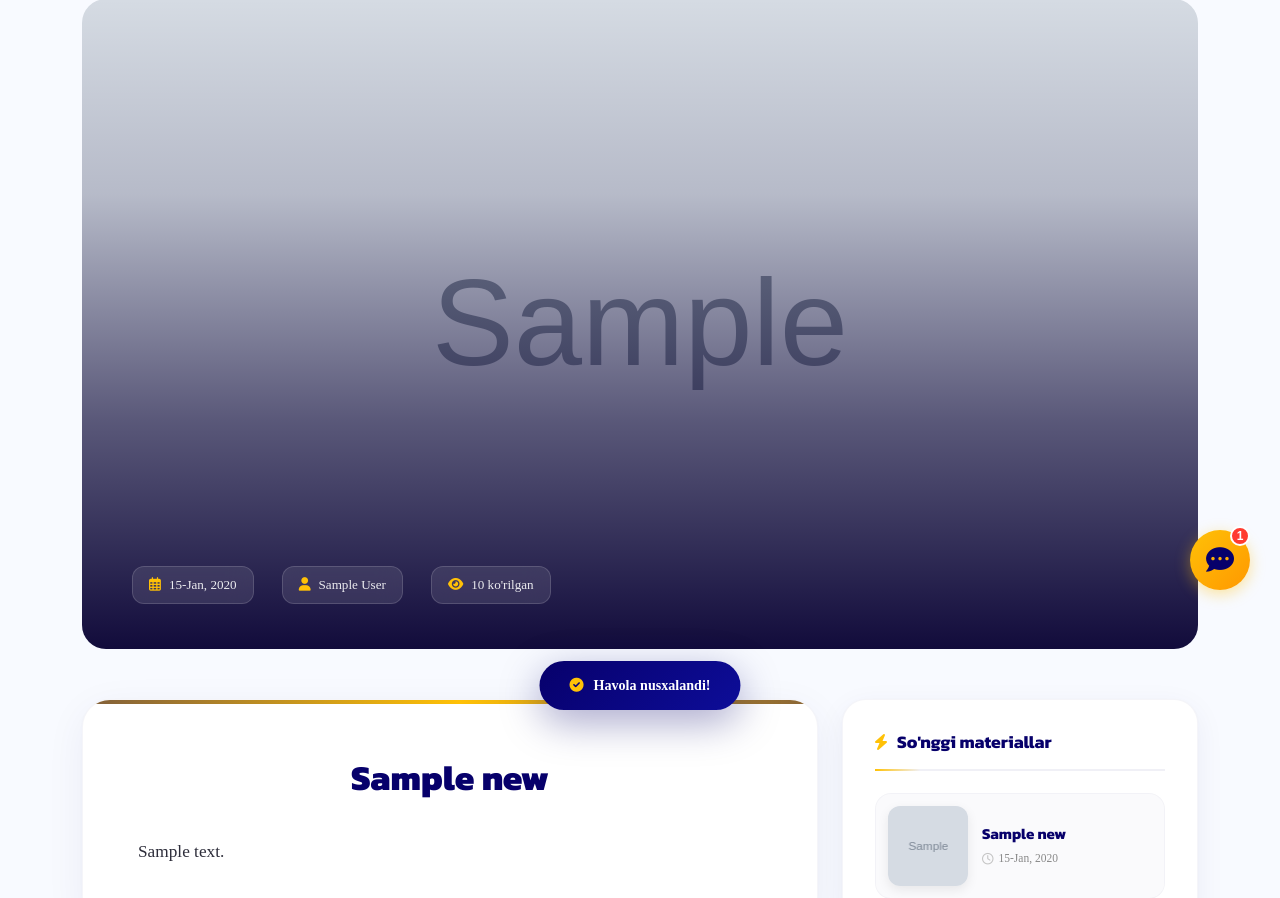
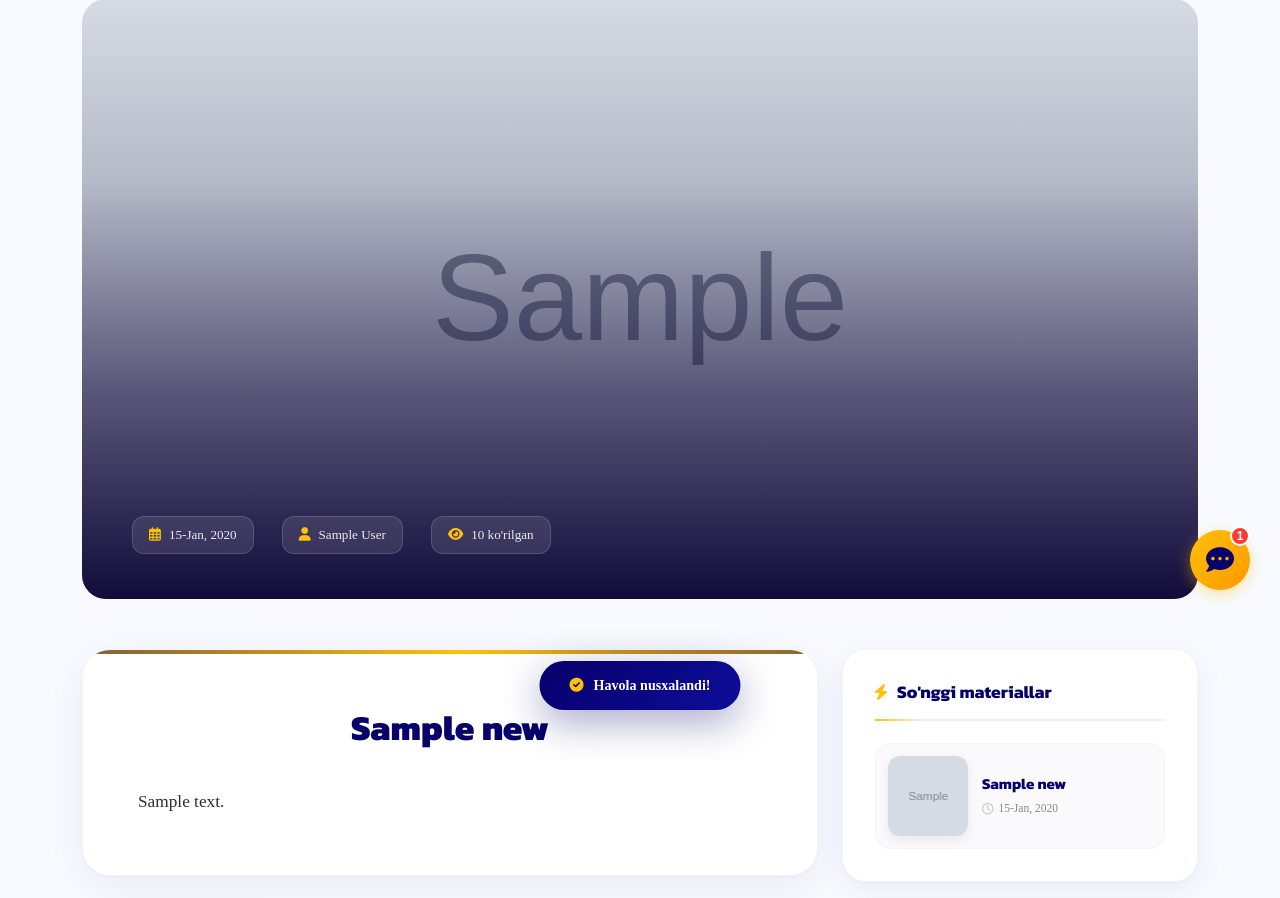
Before and after one commit to J-B-Sulaymonov/Diplomat_site, a Django app: template templates/news_detail.html in a window 1280 px wide. Shown: the part 180-1078 px from the top of the page. Run offline with Django 5.2, Linux system fonts and the light colour scheme; the template is opened without the code that fills it: values that come from a table or form of the project are taken from there, others are empty; tables that the repository leaves empty hold one stand-in row (values such as "Sample post"); grey boxes marked "Sample" are stand-in pictures; some libraries are stand-ins or nearby versions; some web fonts are replaced.

Commit message:
news change

```diff
--- a/templates/news_detail.html
+++ b/templates/news_detail.html
@@ -18,7 +18,7 @@
         overflow: hidden;
         border-radius: 24px;
         margin-top: 30px;
-        height: 650px;
+        height: 600px;
     }
 
     .nd-hero-img {
```
